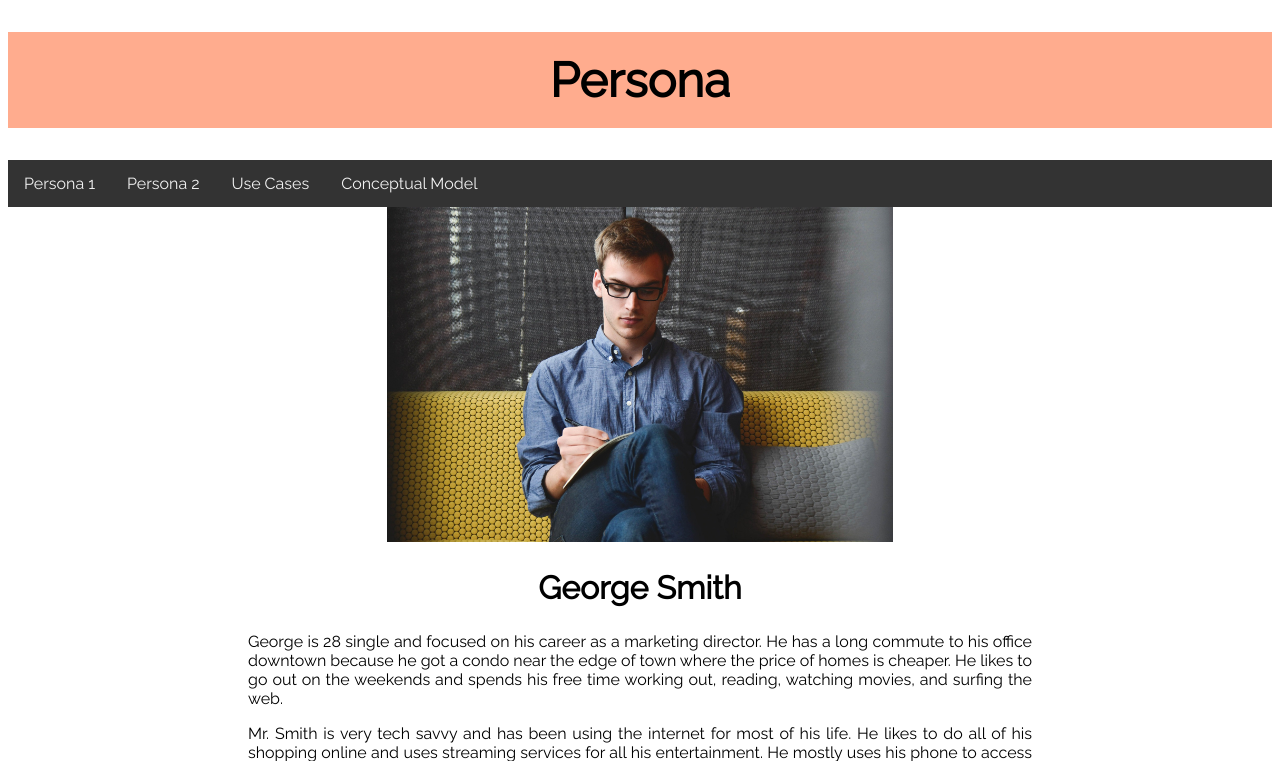
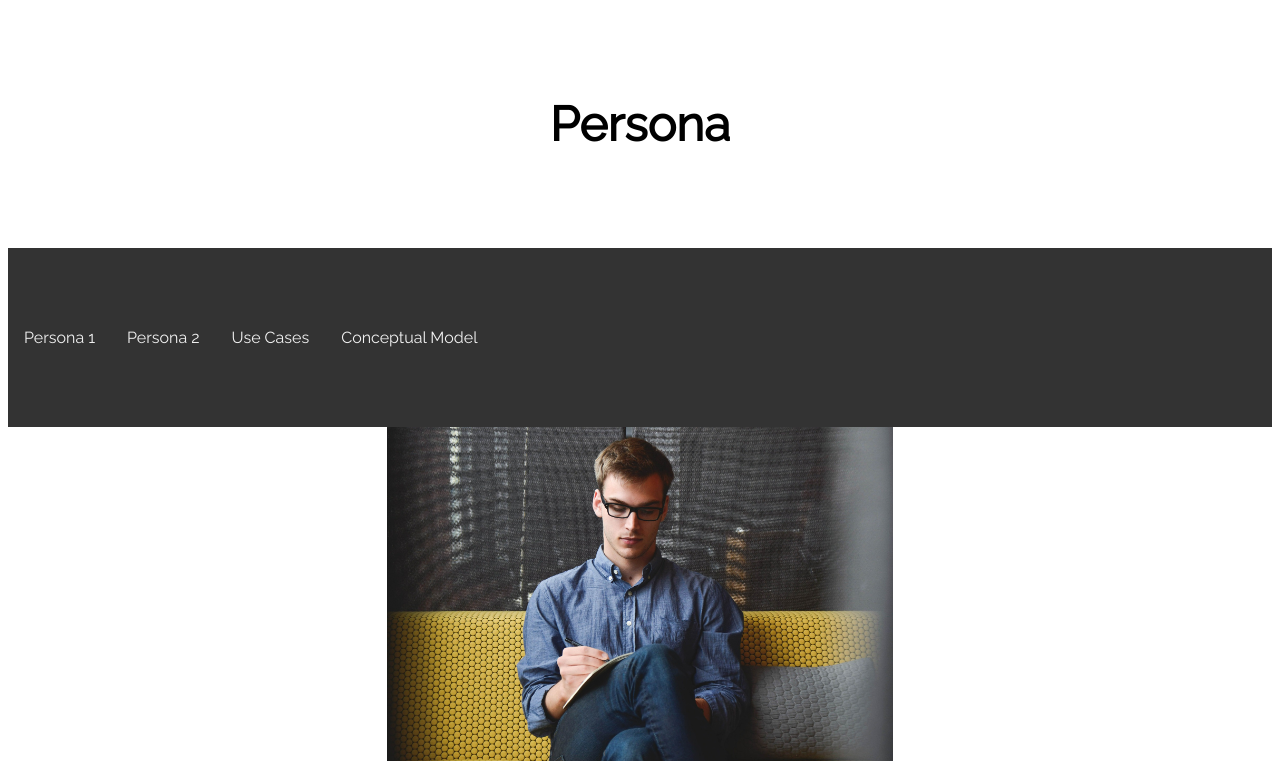
Before and after one commit to Koriganp/infrastructure, a PHP site: page /epic/george.php in a window 1280 px wide. Shown: the top 761 px of the page. Run offline with PHP 8.4, Linux system fonts and the light colour scheme.

Commit message:
fixed header

```diff
--- a/epic/styles/persona.css
+++ b/epic/styles/persona.css
@@ -8,15 +8,15 @@ html {
 /*Style the header*/
 .header {
 	font-size: 3em;
-	background-color: #ffac8e;
 	text-align: center;
-	padding: 20px;
+	padding: 4rem;
 }
 
 /*Style the top navigation bar*/
 .topnav {
 	overflow: hidden;
 	background-color: #333;
+	padding: 3.0rem 0.0rem;
 }
 
 .topnav a {
@@ -24,7 +24,7 @@ html {
 	display: block;
 	color: #f2f2f2;
 	text-align: center;
-	padding: 14px 16px;
+	padding: 2rem 1rem;
 	text-decoration: none;
 }
 
```
